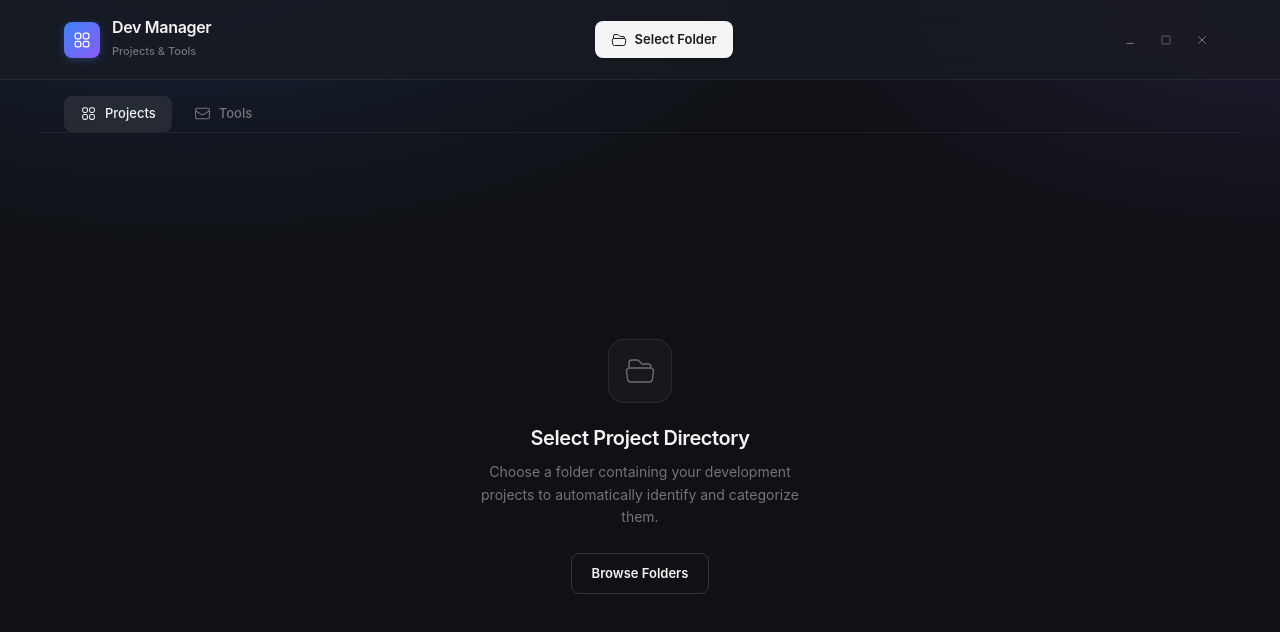
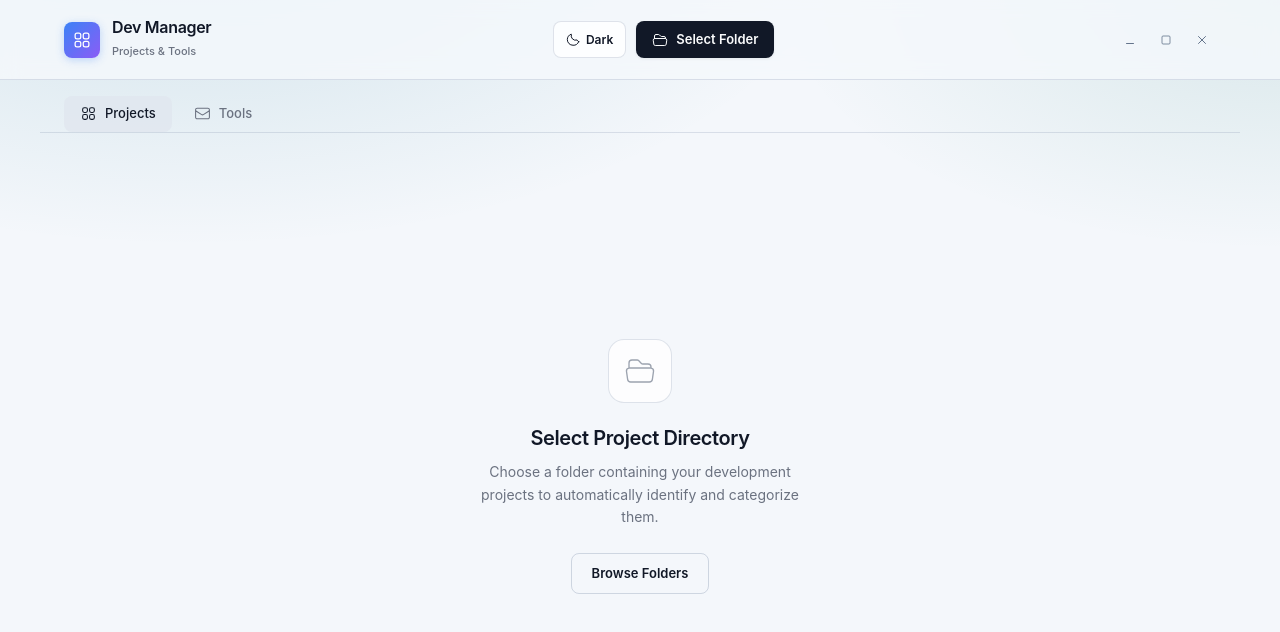
Before and after one commit to FanLu1994/dev-manager, a Vue app: page / in a window 1280 px wide. Shown: the top 632 px of the page. Built offline with nearby package versions, Linux system fonts and the light colour scheme.

Commit message:
feat(renderer): add light/dark theme toggle

```diff
--- a/src/renderer/src/App.vue
+++ b/src/renderer/src/App.vue
@@ -1,6 +1,9 @@
 <script setup lang="ts">
 import { ref, computed, onMounted } from 'vue'
 import type { ProjectInfo, ScanResult, ToolsScanResult } from '../../preload/index'
+
+type ThemeMode = 'dark' | 'light'
+const THEME_STORAGE_KEY = 'dev-manager-theme'
 
 const scanResult = ref<ScanResult | null>(null)
 const toolsResult = ref<ToolsScanResult | null>(null)
@@ -8,6 +11,7 @@ const loading = ref(false)
 const currentView = ref('language')
 const currentTab = ref('projects') // 'projects' | 'tools'
 const selectedFolder = ref<string | null>(null)
+const theme = ref<ThemeMode>('dark')
 
 const groupedProjects = computed(() => {
   if (!scanResult.value) return {}
@@ -38,9 +42,32 @@ const toolsStats = computed(() => {
 })
 
 onMounted(async () => {
+  initTheme()
   // 自动扫描工具
   await scanTools()
 })
+
+function initTheme() {
+  const savedTheme = localStorage.getItem(THEME_STORAGE_KEY) as ThemeMode | null
+  if (savedTheme === 'dark' || savedTheme === 'light') {
+    applyTheme(savedTheme)
+    return
+  }
+
+  const preferredTheme: ThemeMode = window.matchMedia('(prefers-color-scheme: dark)').matches
+    ? 'dark'
+    : 'light'
+  applyTheme(preferredTheme)
+}
+
+function applyTheme(nextTheme: ThemeMode) {
+  theme.value = nextTheme
+  localStorage.setItem(THEME_STORAGE_KEY, nextTheme)
+}
+
+function toggleTheme() {
+  applyTheme(theme.value === 'dark' ? 'light' : 'dark')
+}
 
 async function selectFolder() {
   const folder = await window.api.selectFolder()
@@ -124,7 +151,7 @@ function windowClose() {
 </script>
 
 <template>
-  <div class="app-container">
+  <div class="app-container" :class="`theme-${theme}`" :data-theme="theme">
     <div class="app-shell">
       <!-- Header -->
       <header class="app-header">
@@ -141,6 +168,15 @@ function windowClose() {
           </div>
         </div>
         <div class="header-actions">
+          <button class="btn-theme-toggle" @click="toggleTheme" :title="theme === 'dark' ? 'Switch to light mode' : 'Switch to dark mode'">
+            <svg v-if="theme === 'dark'" viewBox="0 0 24 24" fill="none" stroke="currentColor" stroke-width="1.7">
+              <path stroke-linecap="round" stroke-linejoin="round" d="M12 3v2.25M12 18.75V21M4.636 4.636l1.591 1.591M17.773 17.773l1.591 1.591M3 12h2.25M18.75 12H21M4.636 19.364l1.591-1.591M17.773 6.227l1.591-1.591M15.75 12a3.75 3.75 0 11-7.5 0 3.75 3.75 0 017.5 0z" />
+            </svg>
+            <svg v-else viewBox="0 0 24 24" fill="none" stroke="currentColor" stroke-width="1.7">
+              <path stroke-linecap="round" stroke-linejoin="round" d="M21.752 15.002A9.718 9.718 0 0112 21c-5.385 0-9.75-4.365-9.75-9.75 0-4.27 2.744-7.9 6.565-9.222.293-.101.594.171.521.472a7.501 7.501 0 009.472 9.472c.301-.073.573.228.472.521a9.753 9.753 0 012.472 2.509z" />
+            </svg>
+            <span>{{ theme === 'dark' ? 'Light' : 'Dark' }}</span>
+          </button>
           <button v-if="currentTab === 'projects'" class="btn-primary" @click="selectFolder" :disabled="loading">
             <span v-if="!loading" class="btn-icon">
               <svg viewBox="0 0 24 24" fill="none" stroke="currentColor" stroke-width="1.5">
@@ -376,15 +412,61 @@ function windowClose() {
 }
 
 .app-container {
+  --bg-overlay-a: rgba(59, 130, 246, 0.16);
+  --bg-overlay-b: rgba(139, 92, 246, 0.12);
+  --bg-canvas: #0f1115;
+  --text-primary: #f4f4f5;
+  --text-secondary: #9ca0a6;
+  --text-muted: #737478;
+  --text-subtle: #6d6d70;
+  --surface-header: rgba(24, 27, 34, 0.8);
+  --surface-soft: rgba(255, 255, 255, 0.03);
+  --surface-hover: rgba(255, 255, 255, 0.05);
+  --surface-strong: rgba(255, 255, 255, 0.08);
+  --card-bg: rgba(255, 255, 255, 0.02);
+  --border-soft: rgba(255, 255, 255, 0.06);
+  --border-normal: rgba(255, 255, 255, 0.1);
+  --control-text: #737478;
+  --shadow-1: rgba(0, 0, 0, 0.2);
+  --shadow-2: rgba(0, 0, 0, 0.25);
+  --button-primary-bg: #f4f4f5;
+  --button-primary-text: #1c1c1e;
+  --button-primary-hover-bg: #ffffff;
+  --toggle-active-bg: #3a3a3c;
+
   min-height: 100vh;
   background:
-    radial-gradient(1200px 600px at 15% -10%, rgba(59, 130, 246, 0.16), transparent 55%),
-    radial-gradient(1000px 500px at 100% 0%, rgba(139, 92, 246, 0.12), transparent 50%),
-    #0f1115;
+    radial-gradient(1200px 600px at 15% -10%, var(--bg-overlay-a), transparent 55%),
+    radial-gradient(1000px 500px at 100% 0%, var(--bg-overlay-b), transparent 50%),
+    var(--bg-canvas);
   font-family: 'Inter', -apple-system, BlinkMacSystemFont, 'Segoe UI', sans-serif;
-  color: #e7e9ee;
+  color: var(--text-primary);
   -webkit-font-smoothing: antialiased;
   -moz-osx-font-smoothing: grayscale;
+}
+
+.app-container.theme-light {
+  --bg-overlay-a: rgba(14, 116, 144, 0.16);
+  --bg-overlay-b: rgba(15, 118, 110, 0.12);
+  --bg-canvas: #f4f7fb;
+  --text-primary: #111827;
+  --text-secondary: #374151;
+  --text-muted: #6b7280;
+  --text-subtle: #9ca3af;
+  --surface-header: rgba(245, 248, 252, 0.84);
+  --surface-soft: rgba(255, 255, 255, 0.76);
+  --surface-hover: rgba(241, 245, 249, 0.95);
+  --surface-strong: rgba(226, 232, 240, 0.9);
+  --card-bg: rgba(255, 255, 255, 0.92);
+  --border-soft: rgba(148, 163, 184, 0.3);
+  --border-normal: rgba(148, 163, 184, 0.4);
+  --control-text: #64748b;
+  --shadow-1: rgba(15, 23, 42, 0.08);
+  --shadow-2: rgba(15, 23, 42, 0.12);
+  --button-primary-bg: #111827;
+  --button-primary-text: #f9fafb;
+  --button-primary-hover-bg: #1f2937;
+  --toggle-active-bg: #ffffff;
 }
 
 .app-shell {
@@ -395,9 +477,9 @@ function windowClose() {
 
 /* Header */
 .app-header {
-  background: rgba(24, 27, 34, 0.8);
+  background: var(--surface-header);
   backdrop-filter: blur(10px);
-  border-bottom: 1px solid rgba(255, 255, 255, 0.06);
+  border-bottom: 1px solid var(--border-soft);
   -webkit-app-region: drag;
   user-select: none;
 }
@@ -427,14 +509,14 @@ function windowClose() {
   background: transparent;
   border: none;
   border-radius: 4px;
-  color: #737478;
+  color: var(--control-text);
   cursor: pointer;
   transition: all 0.1s ease;
 }
 
 .window-control:hover {
-  background: rgba(255, 255, 255, 0.08);
-  color: #f4f4f5;
+  background: var(--surface-strong);
+  color: var(--text-primary);
 }
 
 .window-control.close:hover {
@@ -473,14 +555,14 @@ function windowClose() {
 .brand-text h1 {
   font-size: 16px;
   font-weight: 600;
-  color: #f4f4f5;
+  color: var(--text-primary);
   letter-spacing: -0.02em;
   line-height: 1.2;
 }
 
 .brand-text span {
   font-size: 11px;
-  color: #737478;
+  color: var(--text-muted);
   font-weight: 500;
 }
 
@@ -504,7 +586,7 @@ function windowClose() {
   padding: 16px 24px 0;
   display: flex;
   gap: 6px;
-  border-bottom: 1px solid rgba(255, 255, 255, 0.06);
+  border-bottom: 1px solid var(--border-soft);
 }
 
 .tab-btn {
@@ -517,24 +599,50 @@ function windowClose() {
   border-radius: 8px;
   font-size: 13px;
   font-weight: 500;
-  color: #737478;
+  color: var(--text-muted);
   cursor: pointer;
   transition: all 0.12s ease;
 }
 
 .tab-btn:hover {
-  color: #a1a1aa;
-  background: rgba(255, 255, 255, 0.04);
+  color: var(--text-secondary);
+  background: var(--surface-soft);
 }
 
 .tab-btn.active {
-  color: #f4f4f5;
-  background: rgba(255, 255, 255, 0.08);
+  color: var(--text-primary);
+  background: var(--surface-strong);
 }
 
 .tab-btn svg {
   width: 17px;
   height: 17px;
+}
+
+.btn-theme-toggle {
+  display: inline-flex;
+  align-items: center;
+  gap: 6px;
+  padding: 8px 12px;
+  background: var(--surface-soft);
+  color: var(--text-primary);
+  border: 1px solid var(--border-soft);
+  border-radius: 8px;
+  font-size: 12px;
+  font-weight: 600;
+  cursor: pointer;
+  transition: all 0.15s ease;
+}
+
+.btn-theme-toggle:hover {
+  background: var(--surface-hover);
+  border-color: var(--border-normal);
+  transform: translateY(-1px);
+}
+
+.btn-theme-toggle svg {
+  width: 14px;
+  height: 14px;
 }
 
 /* Buttons */
@@ -543,21 +651,21 @@ function windowClose() {
   align-items: center;
   gap: 8px;
   padding: 9px 16px;
-  background: #f4f4f5;
-  color: #1c1c1e;
+  background: var(--button-primary-bg);
+  color: var(--button-primary-text);
   border: none;
   border-radius: 8px;
   font-size: 13px;
   font-weight: 600;
   cursor: pointer;
   transition: all 0.12s ease;
-  box-shadow: 0 1px 3px rgba(0, 0, 0, 0.2);
+  box-shadow: 0 1px 3px var(--shadow-1);
 }
 
 .btn-primary:hover:not(:disabled) {
-  background: #fff;
+  background: var(--button-primary-hover-bg);
   transform: translateY(-1px);
-  box-shadow: 0 2px 6px rgba(0, 0, 0, 0.25);
+  box-shadow: 0 2px 6px var(--shadow-2);
 }
 
 .btn-primary:active:not(:disabled) {
@@ -577,7 +685,7 @@ function windowClose() {
 .btn-spinner {
   width: 14px;
   height: 14px;
-  border: 2px solid #1c1c1e;
+  border: 2px solid currentColor;
   border-top-color: transparent;
   border-radius: 50%;
   animation: spin 0.6s linear infinite;
@@ -592,8 +700,8 @@ function windowClose() {
   align-items: center;
   padding: 10px 20px;
   background: transparent;
-  color: #f4f4f5;
-  border: 1px solid rgba(255, 255, 255, 0.15);
+  color: var(--text-primary);
+  border: 1px solid var(--border-normal);
   border-radius: 8px;
   font-size: 13px;
   font-weight: 600;
@@ -602,8 +710,8 @@ function windowClose() {
 }
 
 .btn-outline:hover {
-  background: rgba(255, 255, 255, 0.05);
-  border-color: rgba(255, 255, 255, 0.25);
+  background: var(--surface-hover);
+  border-color: var(--border-normal);
 }
 
 /* Main */
@@ -628,14 +736,14 @@ function windowClose() {
 .empty-icon {
   width: 64px;
   height: 64px;
-  background: rgba(255, 255, 255, 0.03);
-  border: 1px solid rgba(255, 255, 255, 0.08);
+  background: var(--surface-soft);
+  border: 1px solid var(--border-soft);
   border-radius: 16px;
   display: flex;
   align-items: center;
   justify-content: center;
   margin-bottom: 20px;
-  color: #6d6d70;
+  color: var(--text-subtle);
 }
 
 .empty-icon svg {
@@ -646,14 +754,14 @@ function windowClose() {
 .empty-state h2 {
   font-size: 20px;
   font-weight: 600;
-  color: #f4f4f5;
+  color: var(--text-primary);
   margin-bottom: 8px;
   letter-spacing: -0.02em;
 }
 
 .empty-state p {
   font-size: 14px;
-  color: #737478;
+  color: var(--text-muted);
   max-width: 320px;
   margin-bottom: 24px;
   line-height: 1.6;
@@ -665,8 +773,8 @@ function windowClose() {
   align-items: center;
   gap: 20px;
   padding: 16px 20px;
-  background: rgba(255, 255, 255, 0.03);
-  border: 1px solid rgba(255, 255, 255, 0.06);
+  background: var(--surface-soft);
+  border: 1px solid var(--border-soft);
   border-radius: 12px;
   margin-bottom: 24px;
 }
@@ -679,7 +787,7 @@ function windowClose() {
 
 .stat-label {
   font-size: 11px;
-  color: #737478;
+  color: var(--text-muted);
   font-weight: 500;
   text-transform: uppercase;
   letter-spacing: 0.04em;
@@ -688,21 +796,21 @@ function windowClose() {
 .stat-value {
   font-size: 24px;
   font-weight: 700;
-  color: #f4f4f5;
+  color: var(--text-primary);
   letter-spacing: -0.02em;
 }
 
 .stat-divider {
   width: 1px;
   height: 32px;
-  background: rgba(255, 255, 255, 0.1);
+  background: var(--border-normal);
 }
 
 /* View Toggle */
 .view-toggle {
   display: inline-flex;
-  background: rgba(255, 255, 255, 0.04);
-  border: 1px solid rgba(255, 255, 255, 0.08);
+  background: var(--surface-soft);
+  border: 1px solid var(--border-soft);
   border-radius: 8px;
   padding: 3px;
   margin-bottom: 24px;
@@ -715,19 +823,19 @@ function windowClose() {
   border-radius: 6px;
   font-size: 13px;
   font-weight: 500;
-  color: #9ca0a6;
+  color: var(--text-secondary);
   cursor: pointer;
   transition: all 0.12s ease;
 }
 
 .toggle-btn:hover {
-  color: #c5c7c9;
+  color: var(--text-primary);
 }
 
 .toggle-btn.active {
-  background: #3a3a3c;
-  color: #f4f4f5;
-  box-shadow: 0 1px 2px rgba(0, 0, 0, 0.2);
+  background: var(--toggle-active-bg);
+  color: var(--text-primary);
+  box-shadow: 0 1px 2px var(--shadow-1);
 }
 
 /* Categories */
@@ -764,13 +872,13 @@ function windowClose() {
 .category-header h3 {
   font-size: 15px;
   font-weight: 600;
-  color: #f4f4f5;
+  color: var(--text-primary);
   letter-spacing: -0.01em;
 }
 
 .category-count {
   font-size: 12px;
-  color: #737478;
+  color: var(--text-muted);
   font-weight: 500;
 }
 
@@ -782,8 +890,8 @@ function windowClose() {
 }
 
 .project-card {
-  background: rgba(255, 255, 255, 0.02);
-  border: 1px solid rgba(255, 255, 255, 0.06);
+  background: var(--card-bg);
+  border: 1px solid var(--border-soft);
   border-radius: 10px;
   padding: 16px;
   transition: all 0.12s ease;
@@ -791,10 +899,10 @@ function windowClose() {
 }
 
 .project-card:hover {
-  background: rgba(255, 255, 255, 0.04);
-  border-color: rgba(255, 255, 255, 0.12);
+  background: var(--surface-hover);
+  border-color: var(--border-normal);
   transform: translateY(-2px);
-  box-shadow: 0 4px 12px rgba(0, 0, 0, 0.2);
+  box-shadow: 0 4px 12px var(--shadow-1);
 }
 
 .card-header {
@@ -807,7 +915,7 @@ function windowClose() {
 .project-name {
   font-size: 14px;
   font-weight: 600;
-  color: #f4f4f5;
+  color: var(--text-primary);
   letter-spacing: -0.01em;
   word-break: break-all;
 }
@@ -815,14 +923,14 @@ function windowClose() {
 .git-icon {
   width: 14px;
   height: 14px;
-  color: #737478;
+  color: var(--text-muted);
   flex-shrink: 0;
 }
 
 .project-path {
   font-size: 11px;
   font-family: 'JetBrains Mono', monospace;
-  color: #6d6d70;
+  color: var(--text-subtle);
   margin-bottom: 12px;
   word-break: break-all;
   line-height: 1.5;
@@ -838,17 +946,17 @@ function windowClose() {
 .badge {
   display: inline-flex;
   padding: 3px 8px;
-  background: rgba(255, 255, 255, 0.05);
-  border: 1px solid rgba(255, 255, 255, 0.1);
+  background: var(--surface-soft);
+  border: 1px solid var(--border-normal);
   border-radius: 5px;
   font-size: 11px;
   font-weight: 500;
-  color: #9ca0a6;
+  color: var(--text-secondary);
 }
 
 .description {
   font-size: 11px;
-  color: #737478;
+  color: var(--text-muted);
 }
 
 /* Tools Grid */
@@ -863,17 +971,17 @@ function windowClose() {
   align-items: center;
   gap: 12px;
   padding: 12px 14px;
-  background: rgba(255, 255, 255, 0.03);
-  border: 1px solid rgba(255, 255, 255, 0.1);
+  background: var(--surface-soft);
+  border: 1px solid var(--border-normal);
   border-radius: 8px;
   transition: all 0.12s ease;
 }
 
 .tool-card:hover {
-  background: rgba(255, 255, 255, 0.05);
-  border-color: rgba(255, 255, 255, 0.15);
+  background: var(--surface-hover);
+  border-color: var(--border-normal);
   transform: translateY(-1px);
-  box-shadow: 0 2px 8px rgba(0, 0, 0, 0.2);
+  box-shadow: 0 2px 8px var(--shadow-1);
 }
 
 .tool-icon {
@@ -889,14 +997,14 @@ function windowClose() {
 .tool-name {
   font-size: 13px;
   font-weight: 600;
-  color: #f4f4f5;
+  color: var(--text-primary);
   margin-bottom: 2px;
   letter-spacing: -0.01em;
 }
 
 .tool-version {
   font-size: 11px;
-  color: #737478;
+  color: var(--text-muted);
   font-family: 'JetBrains Mono', monospace;
   white-space: nowrap;
   overflow: hidden;
@@ -916,20 +1024,20 @@ function windowClose() {
 .no-projects svg {
   width: 42px;
   height: 42px;
-  color: #6d6d70;
+  color: var(--text-subtle);
   margin-bottom: 16px;
 }
 
 .no-projects p {
   font-size: 15px;
   font-weight: 500;
-  color: #9ca0a6;
+  color: var(--text-secondary);
   margin-bottom: 4px;
 }
 
 .no-projects span {
   font-size: 13px;
-  color: #737478;
+  color: var(--text-muted);
 }
 
 /* Scrollbar - Hidden */
```
